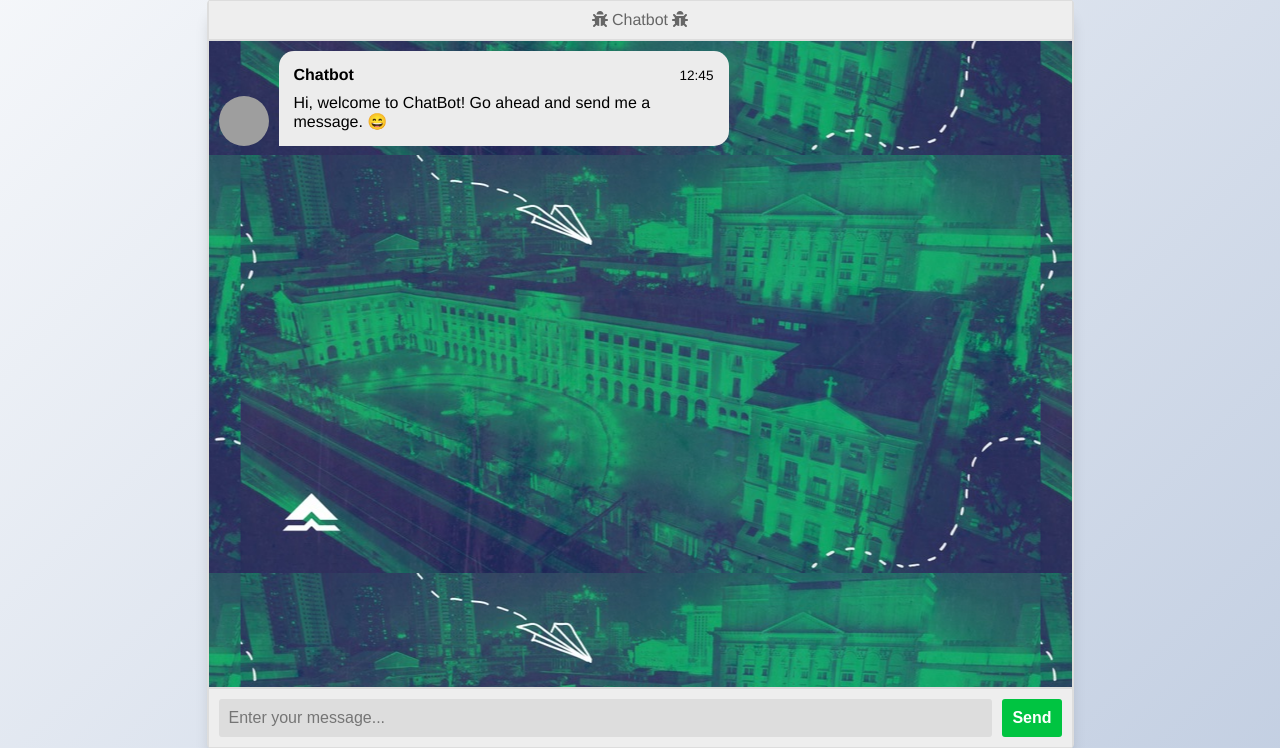
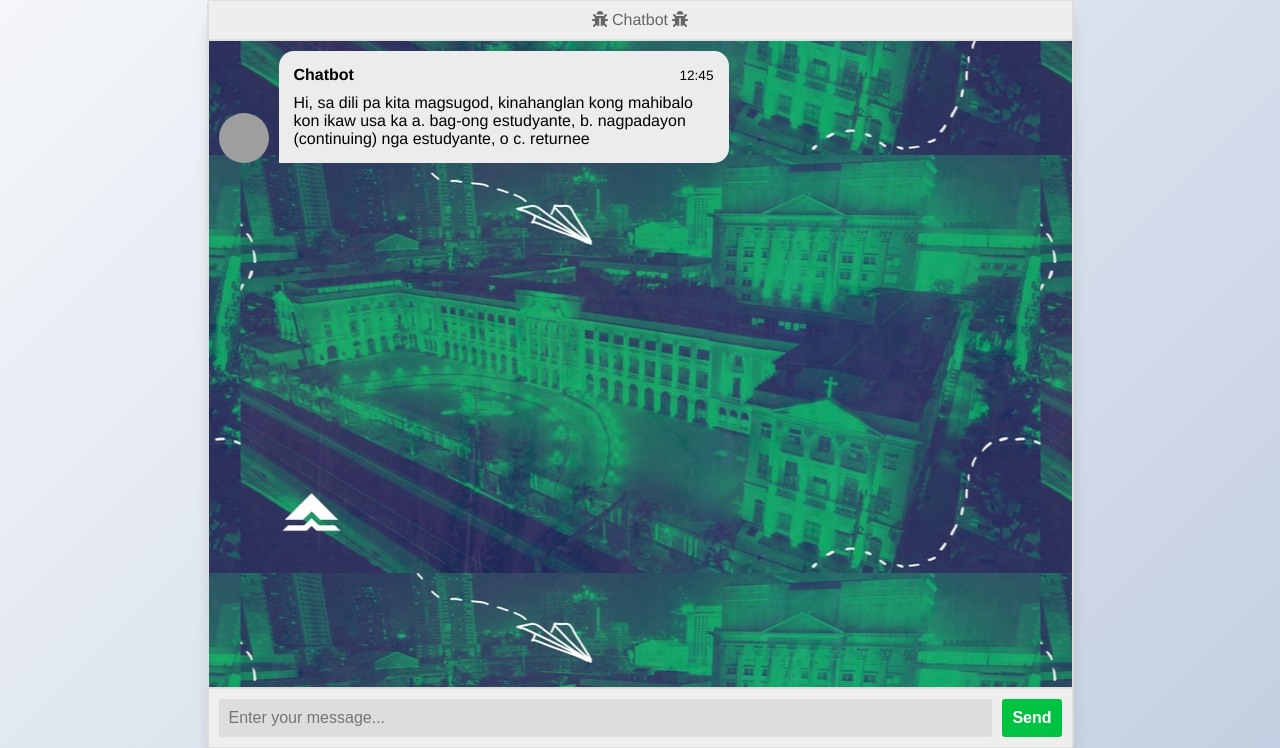
Before and after one commit to JulzPerez/RuleBased-Chatbot, a Flask app: page / in a window 1280 px wide. Shown: the part 26-774 px from the top of the page. Run offline with Flask 2, Linux system fonts and the light colour scheme; some libraries are stand-ins or nearby versions; grey boxes are pictures that could not be loaded.

Commit message:
updated chatbot intro

```diff
--- a/templates/index.html
+++ b/templates/index.html
@@ -31,7 +31,7 @@
           </div>
 
           <div class="msg-text">
-            Hi, welcome to ChatBot! Go ahead and send me a message. 😄
+            Hi, sa dili pa kita magsugod, kinahanglan kong mahibalo kon ikaw usa ka a. bag-ong estudyante, b. nagpadayon (continuing) nga estudyante, o c. returnee
           </div>
         </div>
       </div>
```
